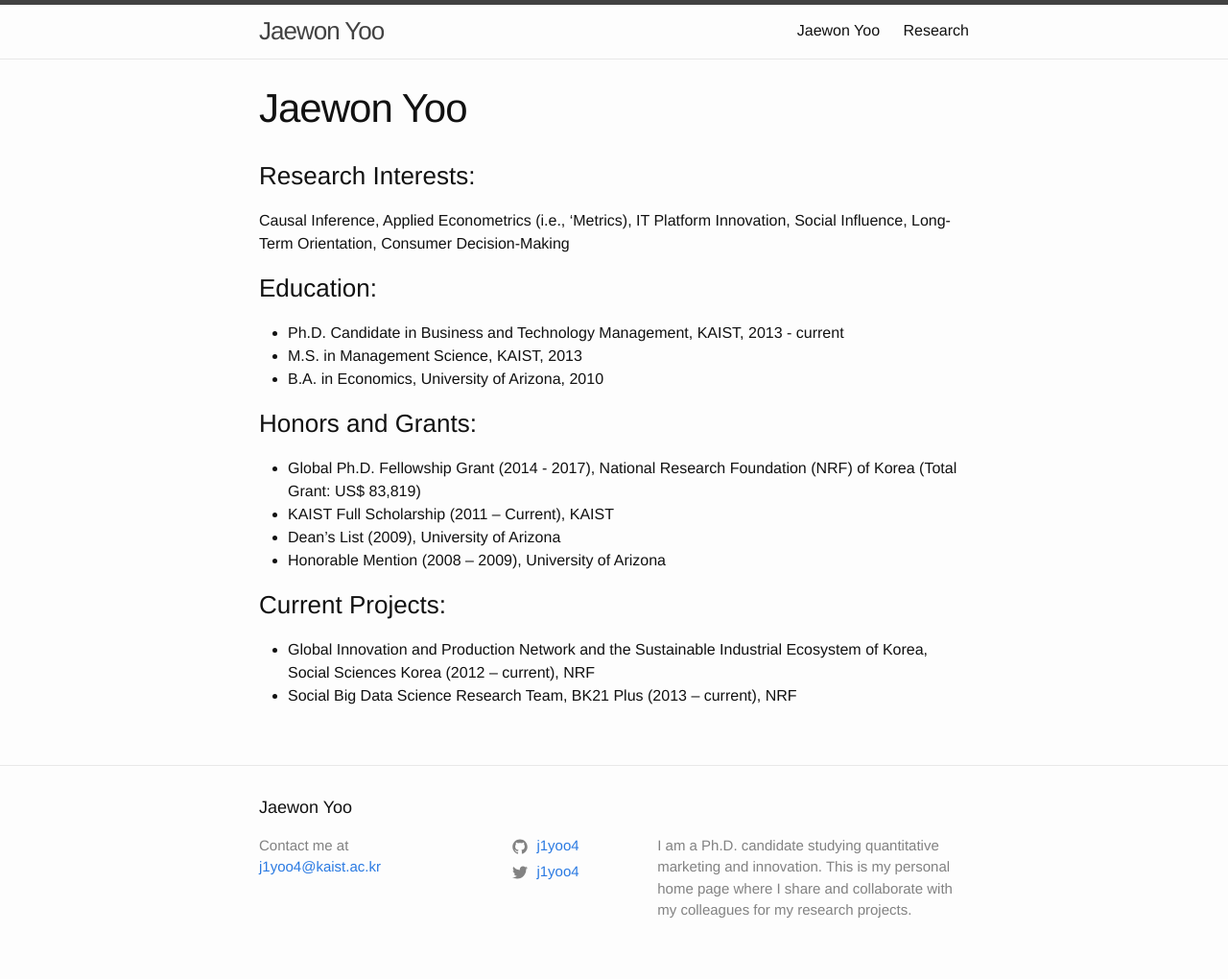
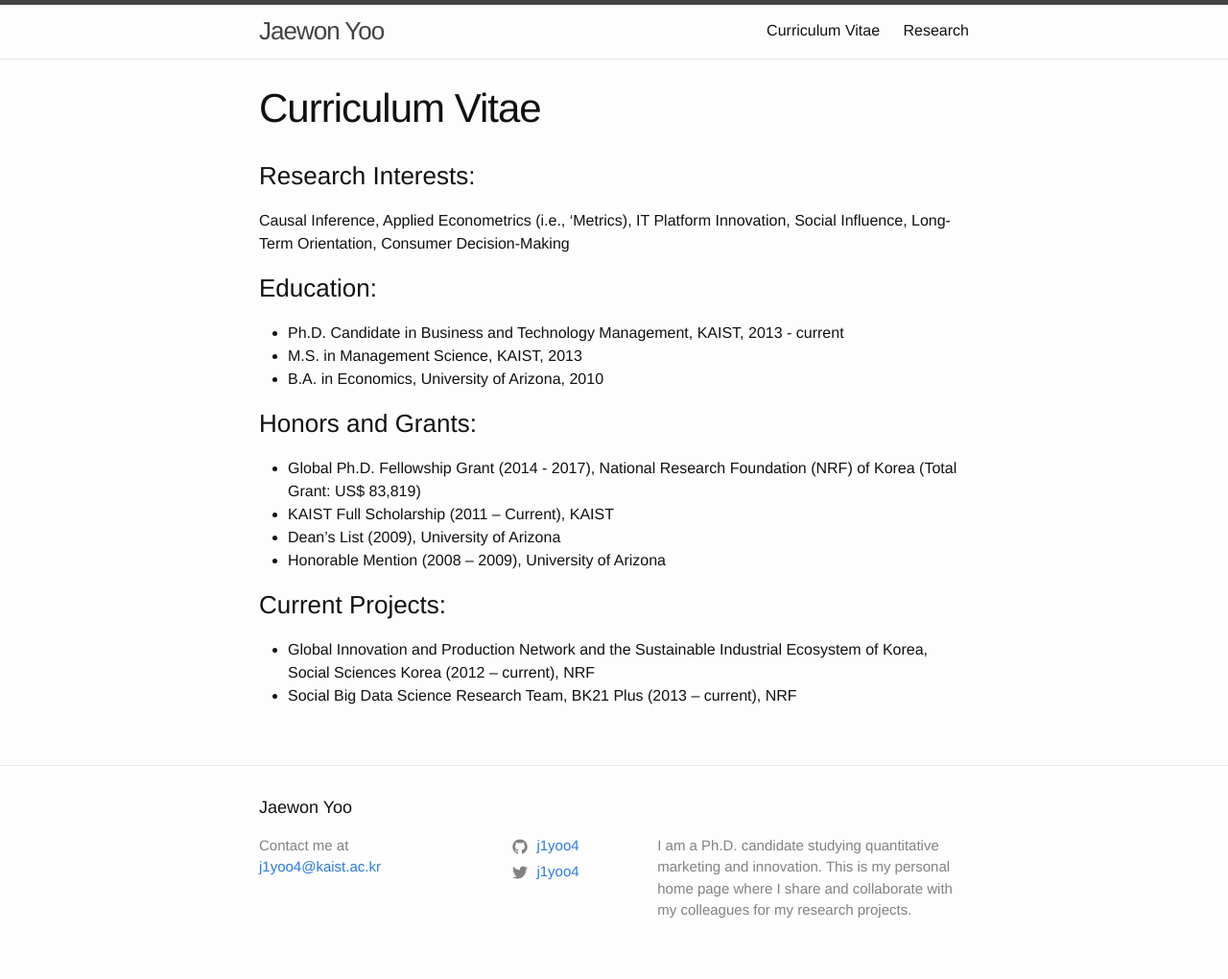
Before and after one commit to j1yoo/j1yoo.github.io, a Jekyll site: the page built from cv.markdown, in a window 1280 px wide. Shown: the whole page at 96% size. Built offline with Jekyll 4.4.1, drawn with Linux system fonts in a browser that asks for light colours.

Commit message:
Create cv.markdown

```diff
--- a/cv.markdown
+++ b/cv.markdown
@@ -1,7 +1,7 @@
 ---
 layout: page
-title: "Jaewon Yoo"
-tagline: "Curriculum Vitae"
+title: "Curriculum Vitae"
+tagline: "Jaewon Yoo"
 permalink: /cv/
 ---
 
```
